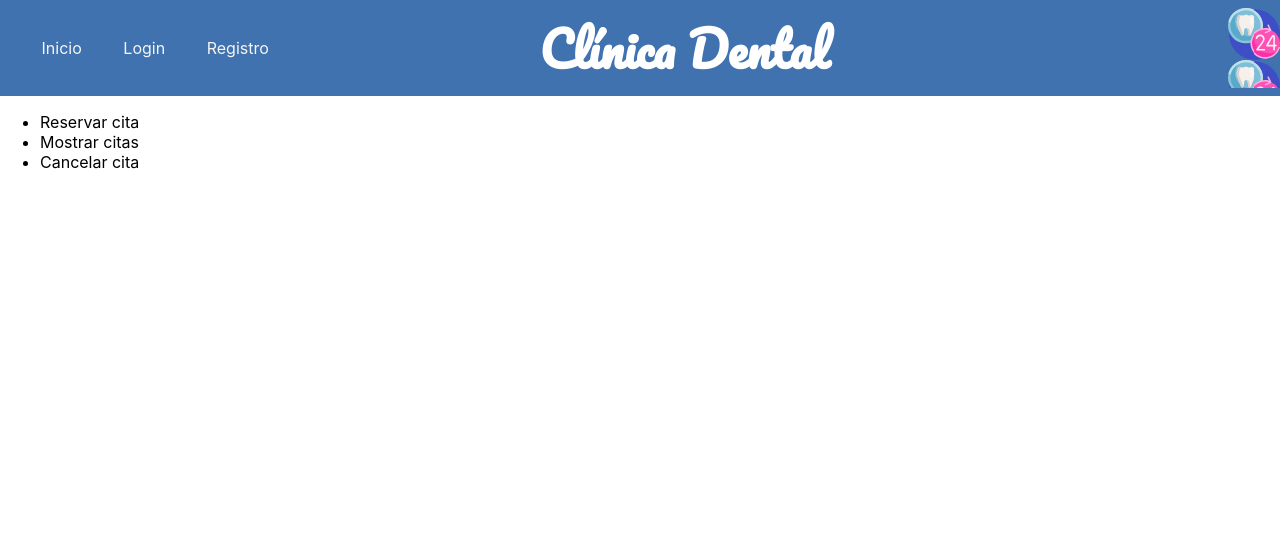
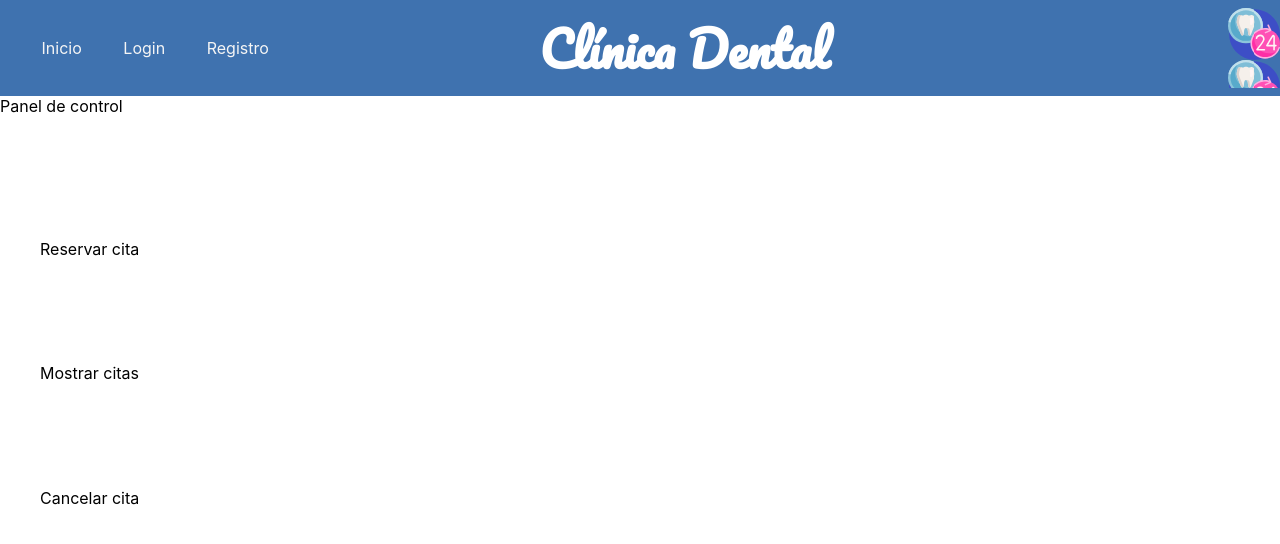
Before and after one commit to Davids-dir/Frontend_Clinica, a React (Create React App) app: page /profile in a window 1280 px wide. Shown: the top 544 px of the page. Built offline with nearby package versions, Linux system fonts and the light colour scheme.

Commit message:
Review Login funciont in Login.jsx

```diff
--- a/src/App.js
+++ b/src/App.js
@@ -18,6 +18,7 @@ function App () {
 
       <Switch>
 
+          {/* Rutas de usuario */}
           <Route path='/login' component={ Login } exact />
           <Route path='/signup' component={ SignUp } exact />
           <Route path='/profile' component={ Profile } exact />
--- a/src/components/Header/Header.jsx
+++ b/src/components/Header/Header.jsx
@@ -9,11 +9,11 @@ const Header = () => {
         <header className = 'header'>
 
             <div className = 'nullHeader'></div>
-            <Link to = '/'>Inicio</Link>
+            <Link to = '/' className= 'headerLink'>Inicio</Link>
             <div className = 'nullHeader'></div>
-            <Link to = '/login'>Login</Link>
-            <div className = 'nullHeader'></div>
-            <Link to = '/signup'>Registro</Link>
+            <Link to = '/login' className= 'headerLink'>Login</Link>
+            <div className = 'nullHeader' ></div>
+            <Link to = '/signup' className= 'headerLink'>Registro</Link>
             <div id='nullTitulo'></div>
             <div className='titulo'><h1>Clínica Dental</h1></div>
             <div id='nullTitulo'></div>
--- a/src/components/Header/Header.scss
+++ b/src/components/Header/Header.scss
@@ -32,7 +32,7 @@
         font-size: x-large;
 }
 
-a {
+.headerLink {
     text-decoration: none;
     color: whitesmoke;
 
--- a/src/containers/Login/Login.jsx
+++ b/src/containers/Login/Login.jsx
@@ -8,7 +8,7 @@ import './Login.scss';
 const Login = () => {
 
     // HOOK
-    const [Customer, setCustomer] = useState({
+    const [customer, setCustomer] = useState({
         name: "",
         surname: "",
         email: "",
@@ -19,29 +19,32 @@ const Login = () => {
     const redirect = useHistory ();
 
     // Manejador de eventos
-    const handleEvent = ev => { setCustomer({ ...Customer, [ev.target.name]: ev.target.type === "number" ? +ev.target.value : ev.target.value }); };
+    const handleEvent = ev => { setCustomer({ ...customer, [ev.target.name]: ev.target.type === "number" ? +ev.target.value : ev.target.value }); };
 
     const Send = () => {
 
-        let body = {
-            name: Customer.name,
-            surname: Customer.surname,
-            email: Customer.email,
-            password: Customer.password
-        };
+        /*const body = {
+            name: customer.name,
+            surname: customer.surname,
+            email: customer.email,
+            password: customer.password
+        };*/
 
-        axios.post('https://backend-clinica-dental.herokuapp.com/customers/login', body)
+        axios.post ( 'http://localhost:3001/customers/login', customer )
+        // 'https://backend-clinica-dental.herokuapp.com/customers/login'
 
-            .then(res =>
-                console.log (res.data).send ({ message: `Bienvenido de nuevo ${Customer.name}.` }))
+            .then ( res => {
 
-            .catch(error => {
-                console.log(error)
+                localStorage.setItem ('token', res.data.token)
+                console.log (res.data)
+
+                    setTimeout (() => {
+                        redirect.push ('/profile')
+                    }, 1200);
             })
-
-            setTimeout (() => {
-                redirect.push ('/')
-            }, 1500)
+            .catch ( error => {
+                console.log ( error  )
+            })
     };
 
     return (
--- a/src/containers/Profile/Profile.jsx
+++ b/src/containers/Profile/Profile.jsx
@@ -1,16 +1,23 @@
 // Importo las dependencias que vamos a emplear
 import React from 'react'
-import axios from 'axios';
+import { Link } from 'react-router-dom';
+// import axios from 'axios';
+import './Profile.scss';
+
 
 
 const Profile = () => {
     return (
-        <div>
-            <ul>
-                <li>Reservar cita</li>
-                <li>Mostrar citas</li>
-                <li>Cancelar cita</li>
-            </ul>
+
+        <div className = 'divProfile'>
+            <div className = 'nullProfile'>Panel de control</div>
+                <ul>
+                    <li><Link to = '/createdate' className = 'profileLink'>Reservar cita</Link></li>
+                    <li><Link to = '/showdate' className = 'profileLink'>Mostrar citas</Link></li>
+                    <li><Link to = '/deletedate' className = 'profileLink'>Cancelar cita</Link></li>
+                </ul>
+
+
         </div>
     )
 }
--- a/src/containers/Profile/Profile.scss
+++ b/src/containers/Profile/Profile.scss
@@ -0,0 +1,32 @@
+.divProfile {
+    display: flex;
+    flex-direction: column;
+    height: 60vh;
+}
+
+.nullProfile {
+    height: 10vh;
+}
+
+ul {
+    display: flex;
+    flex-direction: column;
+    justify-content: space-around;
+    height: 50vh;
+    color: black
+}
+
+li {
+    list-style: none;
+    color: black
+}
+
+.profileLink {
+    text-decoration: none;
+    color: black;
+
+    &:hover{
+        cursor: pointer;;
+        color: blue;;
+    }
+}
```
